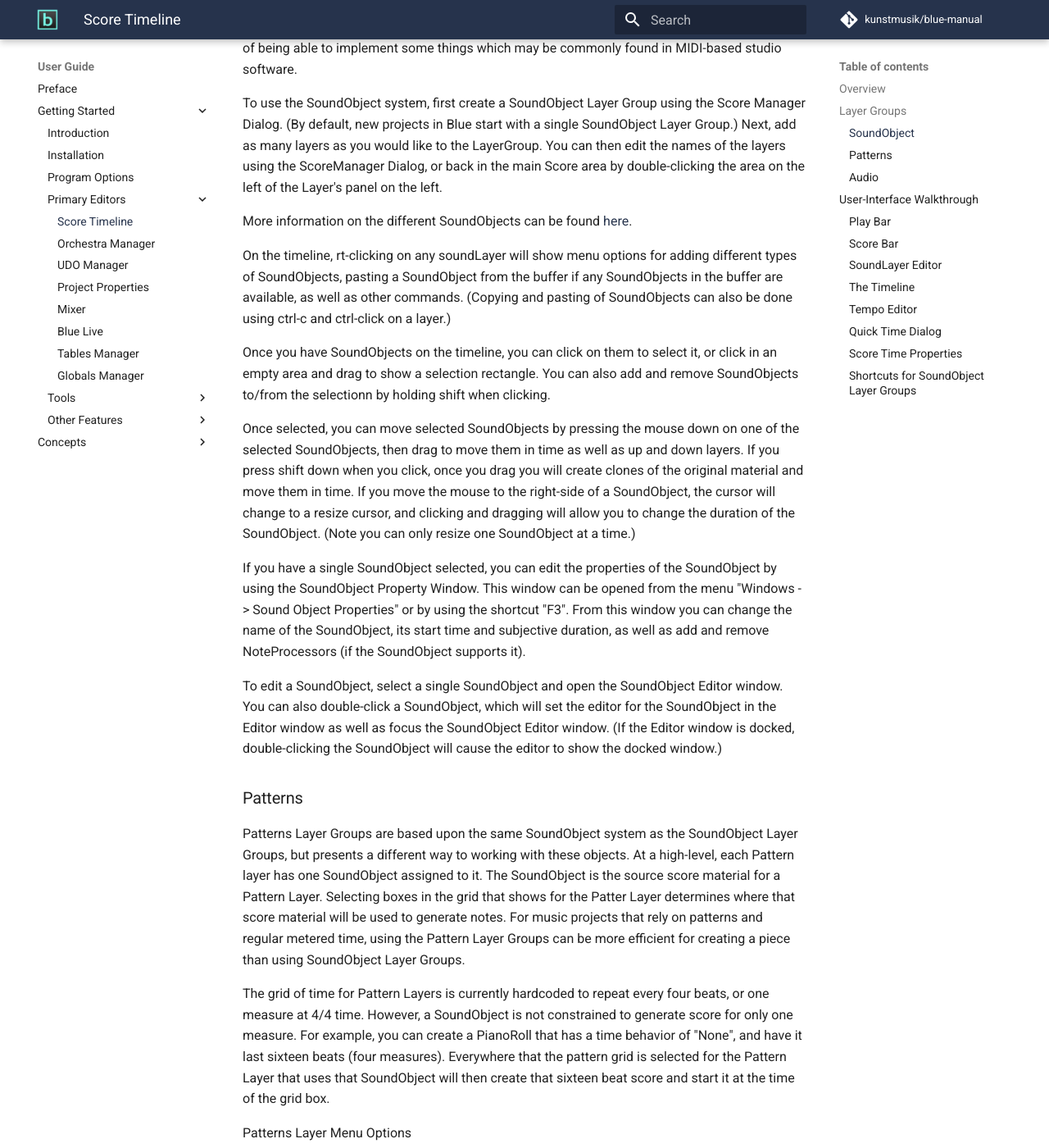
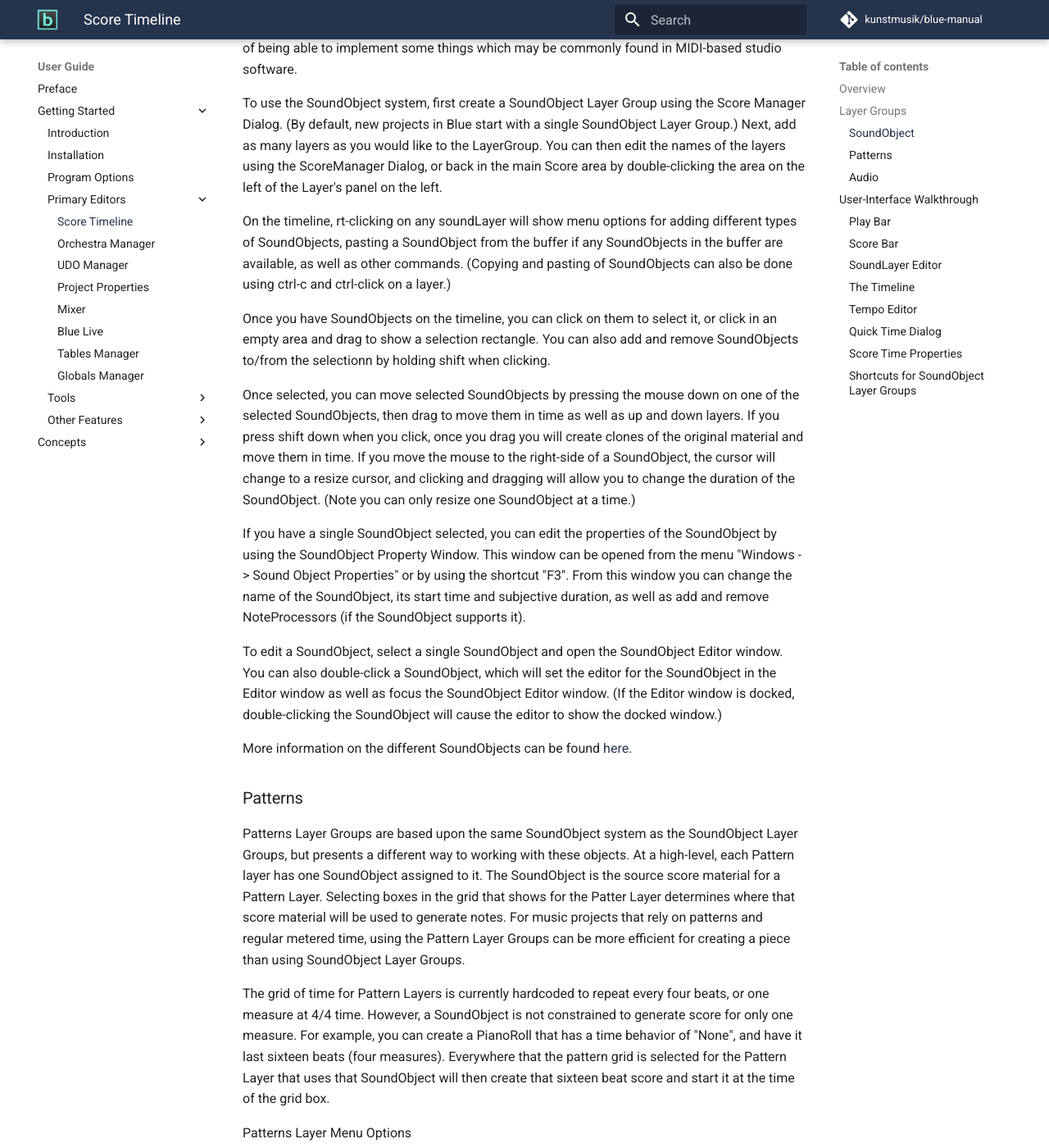
Before and after one commit to kunstmusik/blue-manual, an MkDocs documentation site: the page built from docs/users/gettingStarted/primaryEditors/scoreTimeline.md, in a window 1280 px wide and 1400 px high, scrolled down 1890 px. Shown: the whole window at 82% size. Built offline with MkDocs 1.6.1 and Material for MkDocs 9.7.7, drawn with Linux system fonts in a browser that asks for light colours; comment, search, counter and statistics services are not loaded; some of the changed lines change nothing that is shown.

Commit message:
better spot

```diff
--- a/docs/users/gettingStarted/primaryEditors/scoreTimeline.md
+++ b/docs/users/gettingStarted/primaryEditors/scoreTimeline.md
@@ -72,9 +72,6 @@ would like to the LayerGroup. You can then edit the names of the layers
 using the ScoreManager Dialog, or back in the main Score area by
 double-clicking the area on the left of the Layer's panel on the left.
 
-More information on the different SoundObjects can be found
-[here](../../../reference/soundObjects).
-
 On the timeline, rt-clicking on any soundLayer will show menu options
 for adding different types of SoundObjects, pasting a SoundObject from
 the buffer if any SoundObjects in the buffer are available, as well as
@@ -108,6 +105,9 @@ which will set the editor for the SoundObject in the Editor window as
 well as focus the SoundObject Editor window. (If the Editor window is
 docked, double-clicking the SoundObject will cause the editor to show
 the docked window.)
+
+More information on the different SoundObjects can be found
+[here](../../../reference/soundObjects).
 
 ### Patterns
 
```
